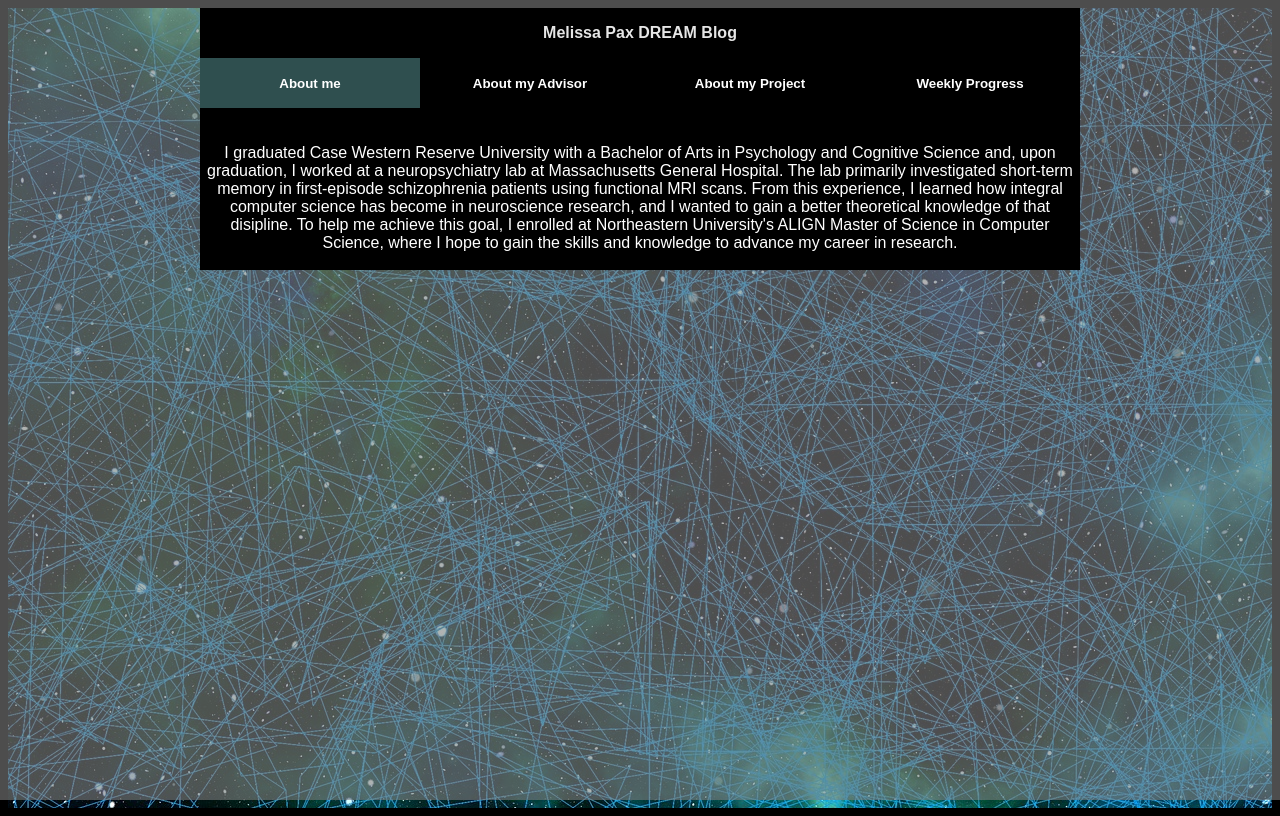
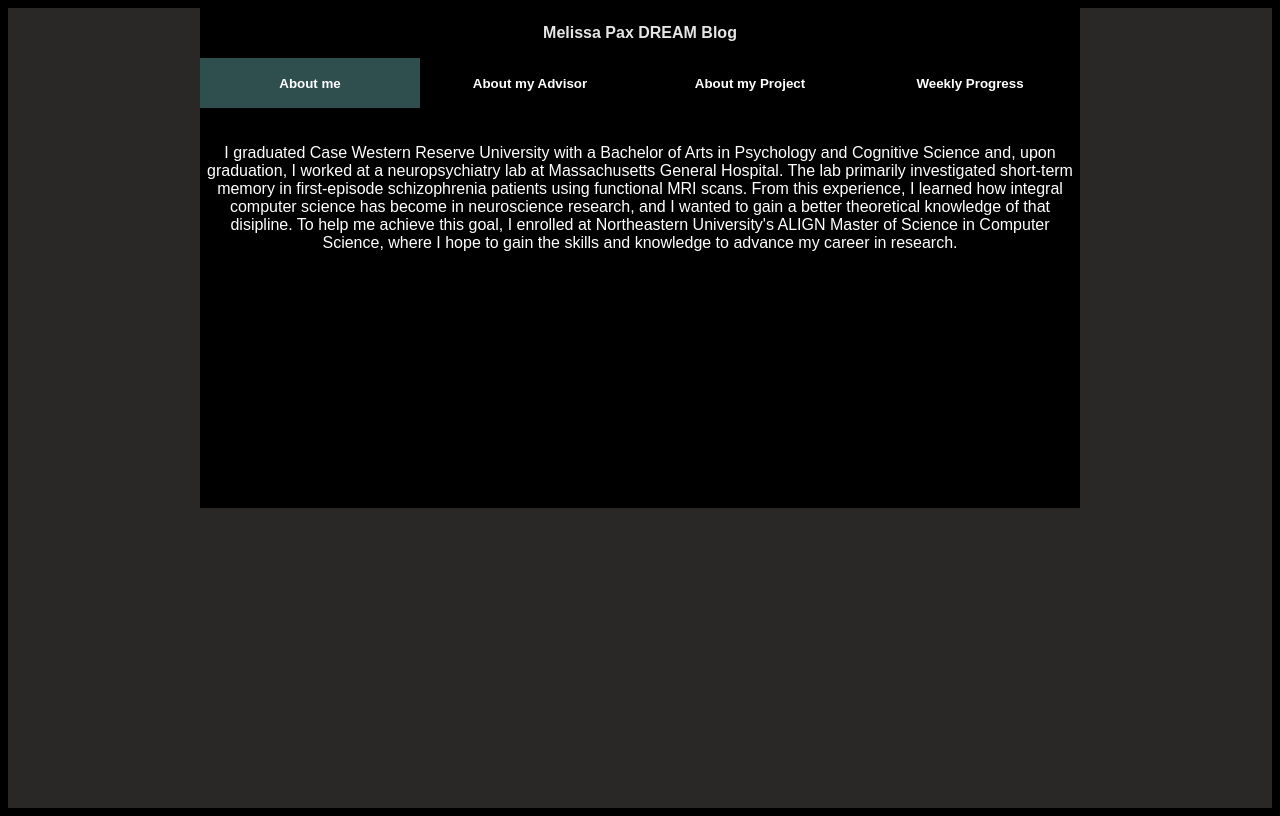
Before and after one commit to msp112/Personal_Blog, a plain HTML site: page DREAM_Blog_Website.html in a window 1280 px wide. Both pictures are taken after a click on the button "About me". Drawn offline with Linux system fonts and the light colour scheme.

```diff
--- a/DREAM_Blog_Website.css
+++ b/DREAM_Blog_Website.css
@@ -9,7 +9,8 @@
 }
 
 .website-center {
-    background-image: url("neurons.jpg");
+    /*background-image: url("neurons.jpg"); */
+    background-color: #292827;
     min-height: 800px;
     min-width: 600px;
     align-items: center;
@@ -20,7 +21,7 @@
 
 .website-center::after {
     content: '';
-    position: absolute;
+    position: center;
     z-index: -1;
     inset: 0;
     background: gray;
@@ -61,10 +62,12 @@
 }
 
 .tab-panel {
+    font-size: 20;
     background-color: black;
     color: white;
     position: center;
     max-width: 880px;
+    height: 400px;
     margin: auto;
     box-sizing: border-box;
     display: none;
```
